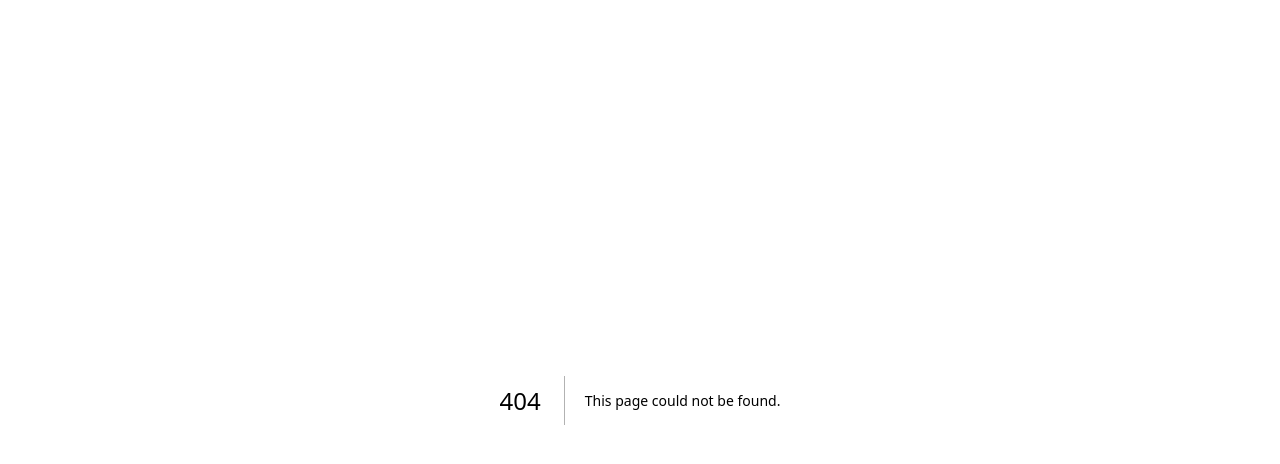
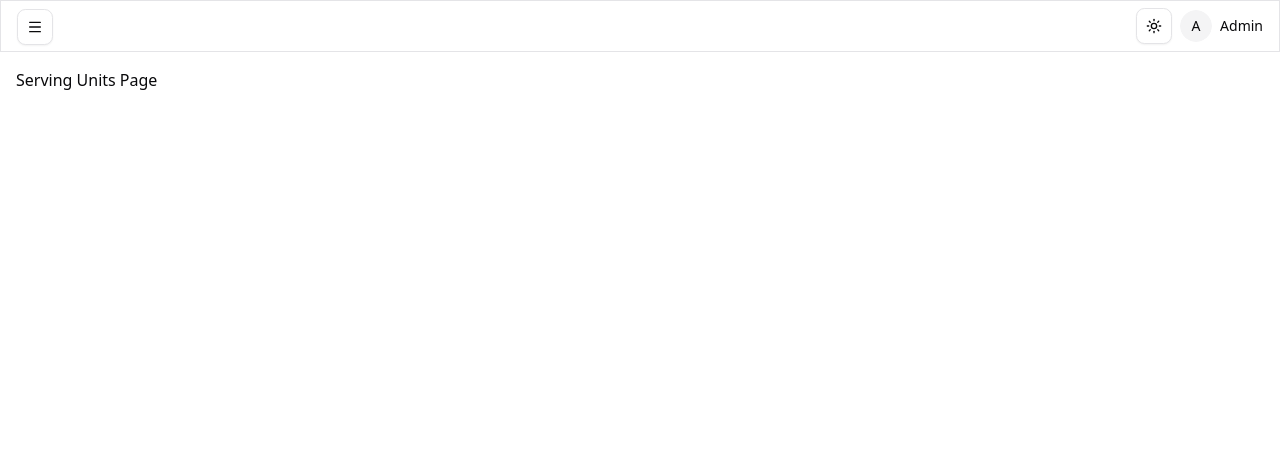
Before and after one commit to dhee-chowdhury/meal-planner, a Next.js app: page /admin/foods-management/serving-units in a window 1280 px wide. Before the commit this address had no page. Shown: the top 464 px of the page. Built offline with nearby package versions, Linux system fonts and the light colour scheme.

Commit message:
fix:moved serving units inside foods management

```diff
--- /dev/null
+++ b/src/app/(dashboard)/admin/foods-management/serving-units/page.tsx
@@ -0,0 +1,5 @@
+const ServingUnitsPage = () => {
+  return <div>Serving Units Page</div>;
+};
+
+export default ServingUnitsPage;
```
Also changed, not shown: src/app/(dashboard)/admin/foods-management/serving-units/_libs/useServingUnitsStore.ts (renamed from src/app/(dashboard)/admin/serving-units/_libs/useServingUnitsStore.ts), src/app/(dashboard)/admin/foods-management/serving-units/_services/services.ts (renamed from src/app/(dashboard)/admin/serving-units/_services/services.ts), src/app/(dashboard)/admin/foods-management/serving-units/_services/use-serving-unit-mutations.ts (renamed from src/app/(dashboard)/admin/serving-units/_services/use-serving-unit-mutations.ts), src/app/(dashboard)/admin/foods-management/serving-units/_services/use-serving-unit-queries.ts (renamed from src/app/(dashboard)/admin/serving-units/_services/use-serving-unit-queries.ts), src/app/(dashboard)/admin/foods-management/serving-units/_types/servingUnitSchema.ts (renamed from src/app/(dashboard)/admin/serving-units/_types/servingUnitSchema.ts).
